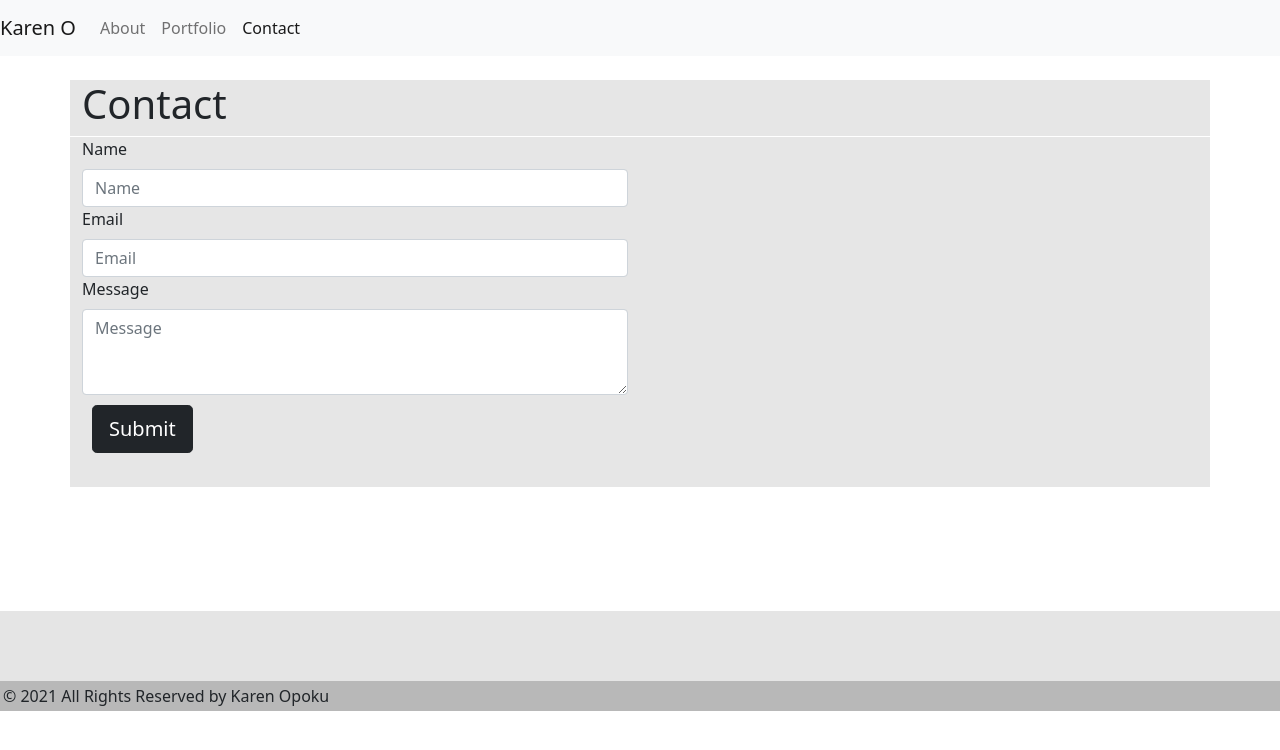
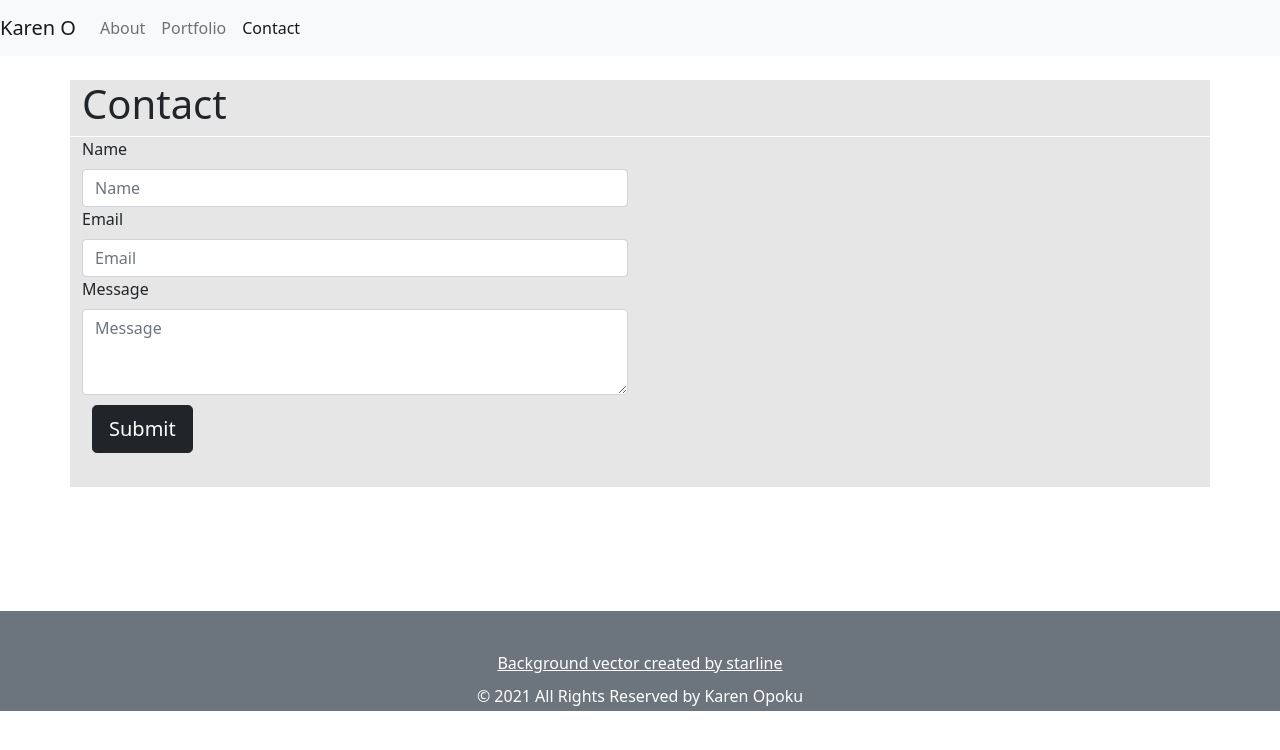
Before and after one commit to Karen-O94/React-Portfolio, a React (Create React App) app: page /contact in a window 1280 px wide. Shown: the top 750 px of the page. Built offline with nearby package versions, Linux system fonts and the light colour scheme.

Commit message:
changed styling for footer

```diff
--- a/src/components/Footer/index.js
+++ b/src/components/Footer/index.js
@@ -3,8 +3,12 @@ import "./style.css";
 
 function Footer() {
   return (
-    <footer className="footer">
-      <span>© 2021 All Rights Reserved by Karen Opoku</span>
+    <footer className="footer mt-auto py-3 bg-secondary">
+     <div className="container text-center">
+          <span className="text-white">© 2021 All Rights Reserved by Karen Opoku</span>
+          <br></br>
+          <a href="https://www.freepik.com/vectors/background" className="text-white" id="freepik">Background vector created by starline</a>
+        </div>
     </footer>
   );
 }
--- a/src/components/Footer/style.css
+++ b/src/components/Footer/style.css
@@ -1,6 +1,5 @@
 .footer {
     min-height: 100px;
-    background: #E5E5E5;
     position: relative;
   }
 
@@ -10,5 +9,4 @@
     left: 0;
     right: 0;
     padding: 3px;
-    background: #B8B8B8;
   }
```
Also changed, not shown: src/components/Project/index.js (added).
